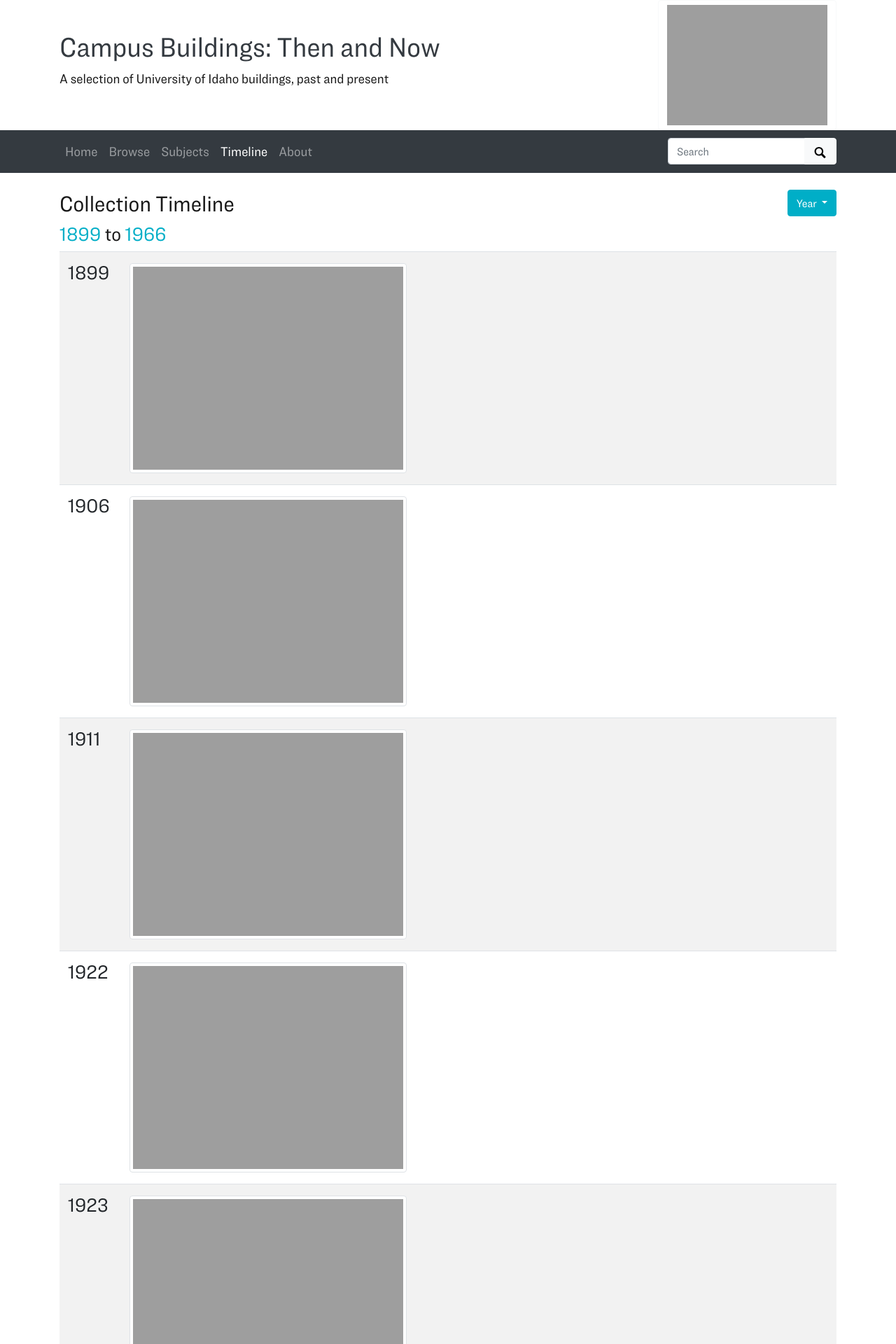
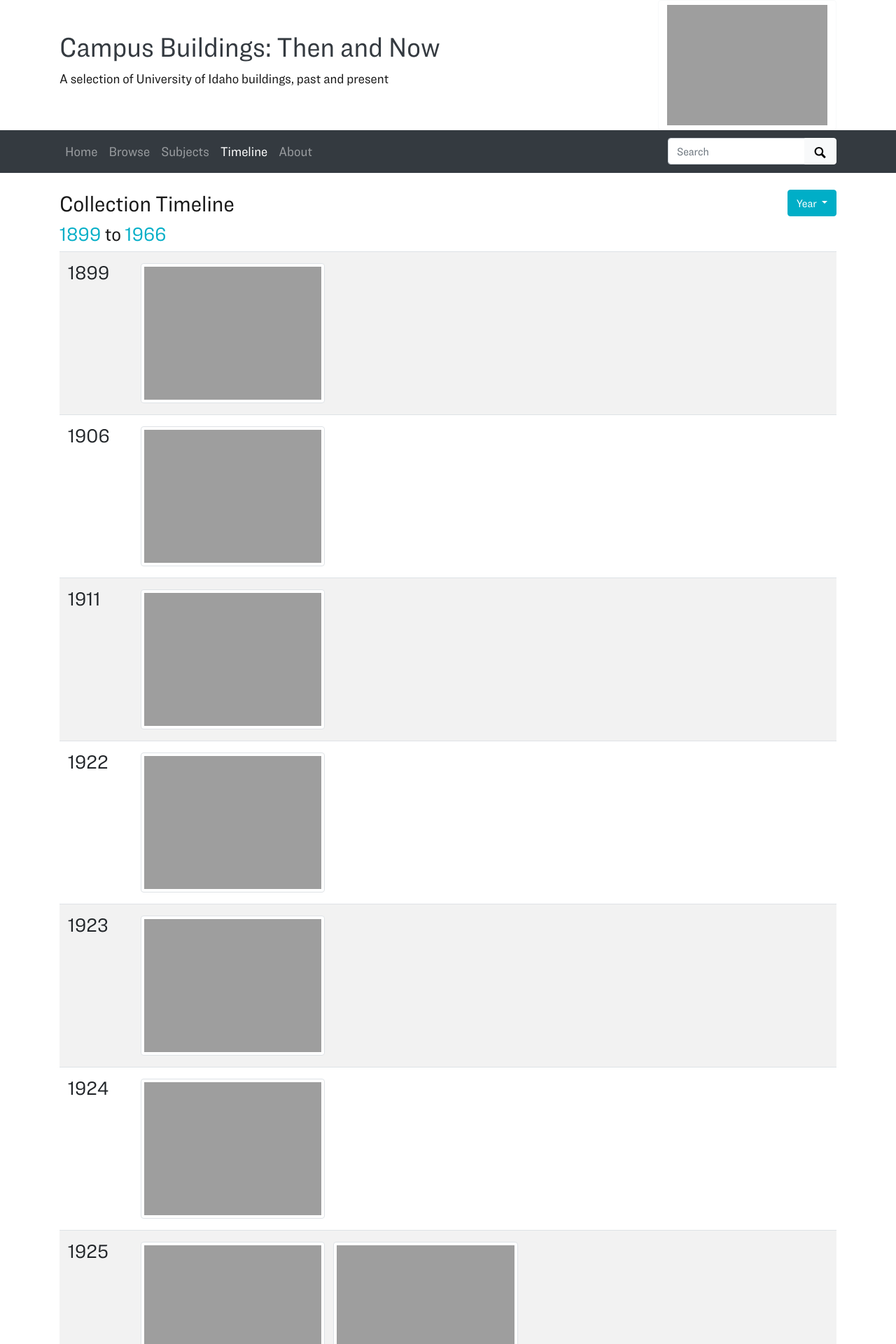
Before and after one commit to uidaholib/campus-photos, a Jekyll site: the page built from pages/timeline.md, in a window 1280 px wide. Shown: the top 1920 px of the page at 70% size. Built offline with Jekyll 4.4.1, drawn with Linux system fonts in a browser that asks for light colours; nearby versions of some CDN libraries; library files that are not in the unit come from our copies.

Commit message:
resize timeline thumbnail

```diff
--- a/_sass/_custom.scss
+++ b/_sass/_custom.scss
@@ -73,7 +73,7 @@ dt {
 }
 
 /* timeline */
-#timeline .img-thumbnail { height: 300px; }
+#timeline .img-thumbnail { height: 200px; }
 
 /* Subject Cloud */
 .tagcloud0{
```
